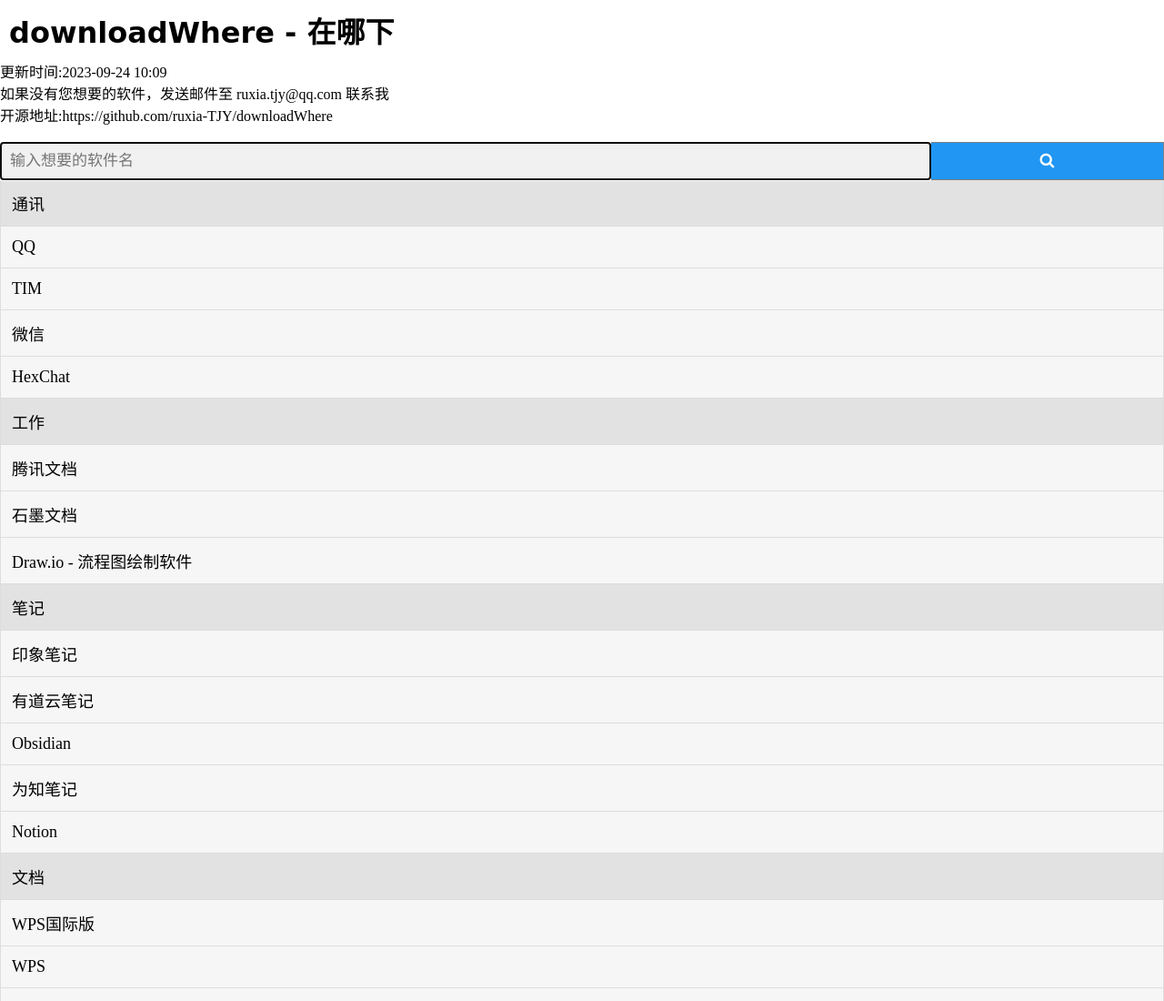
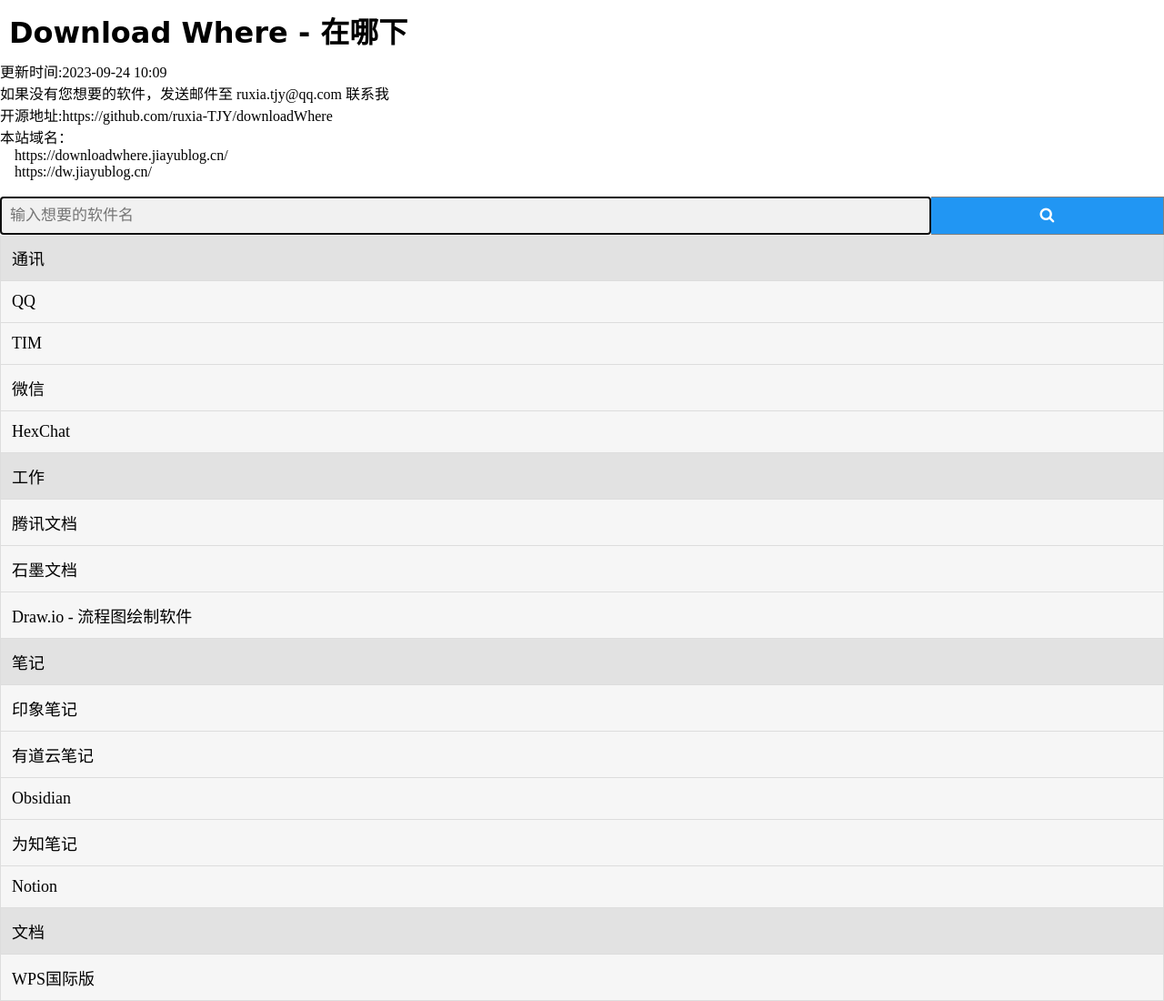
Before and after one commit to ruxia-TJY/downloadWhere, a plain HTML site: page index.html in a window 1280 px wide. Shown: the top 1100 px of the page at 91% size. Drawn offline with Linux system fonts and the light colour scheme; a web font is replaced by a local one.

Commit message:
add site url info

```diff
--- a/index.html
+++ b/index.html
@@ -10,7 +10,7 @@
 <html lang="zh">
 <head>
     <meta charset="UTF-8">
-    <title>downloadwhere</title>
+    <title>Download Where - 在哪下</title>
 
 
     <meta name="keywords" content="jiayutu,download,download where">
@@ -31,10 +31,15 @@
 
 </head>
 <body>
-    <h1>downloadWhere - 在哪下</h1>
+    <h1>Download Where - 在哪下</h1>
     <p id="lastUpdate"></p>
     <p>如果没有您想要的软件，发送邮件至 <a href="mailto:ruxia.tjy@qq.com">ruxia.tjy@qq.com</a> 联系我</p>
     <p>开源地址:<a href="https://github.com/ruxia-TJY/downloadWhere">https://github.com/ruxia-TJY/downloadWhere</a> </p>
+    <p>本站域名：<br />
+        &emsp;<a href="https://downloadwhere.jiayublog.cn/">https://downloadwhere.jiayublog.cn/</a><br />
+        &emsp;<a href="https://dw.jiayublog.cn/">https://dw.jiayublog.cn/</a>
+    </p>
+
     <br />
     <form class="search_form" action="/">
         <input type="text" placeholder="输入想要的软件名" name="search" id="search_input" onkeyup="search_keyup()">
```
